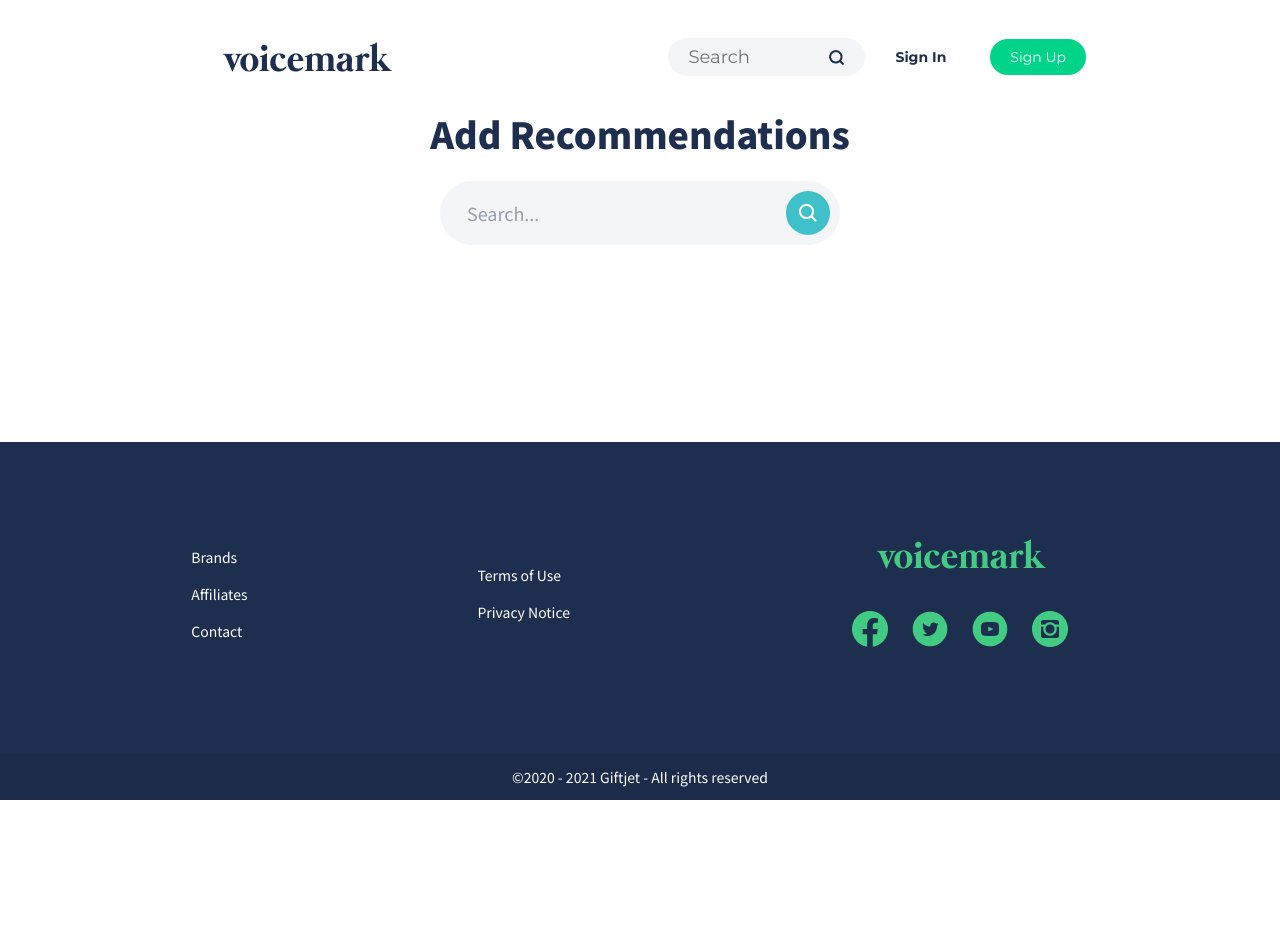
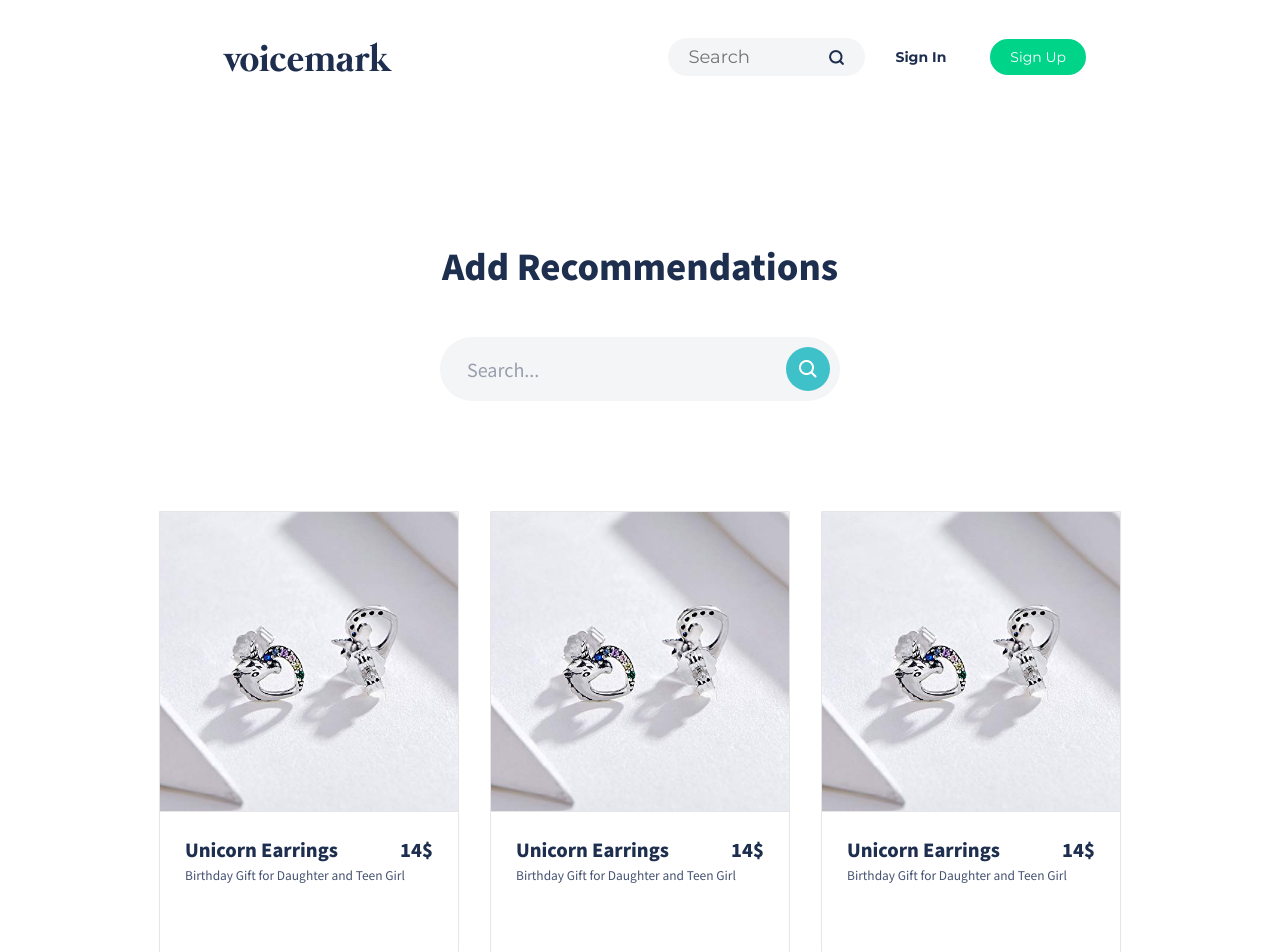
Before and after one commit to mocchi-app/affiliate-fe, a Next.js app: page /affiliate/dashboard in a window 1280 px wide. Shown: the top 952 px of the page. Before the commit the page ends 800 px from the top, so only its background shows below. Built offline with nearby package versions, Linux system fonts and the light colour scheme.

Commit message:
add styled for gift cards

```diff
--- a/components/card.js
+++ b/components/card.js
@@ -1,66 +1,89 @@
 import styled from 'styled-components';
 import Link from 'next/link';
 
-const Card = ({ article }) => {
-  const imageUrl = article.image ? article.image.url : null;
-  const { price, brandName, description, btn, title, id, owner } = article;
-
+const Card = ({ name, description, price, img }) => {
   return (
-    <Link href={{ pathname: `/articles/${article.slug}` }}>
-      <ArticleCard>
-        <ImgContainer imageUrl={imageUrl}>
+    // <Link href={{ pathname: `/gift/${gift.slug}` }}>
+    <GiftCard>
+      <ImgContainer imageUrl={img}>
         {/* <img src={imageUrl} alt={article.slug} /> */}
+        <Overlay className='overlay'>
+          <DetailsLink><img src="/images/search.png" alt="details" /> Products Details</DetailsLink>
+          <AddToList><img src="/images/heart.png" alt="add to list" /> Add to List</AddToList>
+        </Overlay>
       </ImgContainer>
       <CardMeta>
         <TopSection>
           <FlexContainer>
-              <GiftName>{title || ' '}</GiftName>
+            <GiftName>{name || ''}</GiftName>
             {price && <Price>{price}</Price>}
           </FlexContainer>
-            {brandName && <Brand>{brandName}</Brand>}
           {description && (
             <Description>
-                <>
-                  {description} <strong>Read More</strong>
-                </>
+              <>{description}</>
             </Description>
           )}
         </TopSection>
-          <Container>
-            <OwnerInfo>
-              <img src='/images/giftOwnerIcon.png' alt='gift' />
-              <OwnerName>Jane Cooper</OwnerName>
-            </OwnerInfo>
-
-            <ViewListBtn>View List</ViewListBtn>
-          </Container>
       </CardMeta>
-      </ArticleCard>
-    </Link>
+    </GiftCard>
+    // </Link>
   );
 };
+
+const DetailsLink = styled.a`
+  color: #1e2e4f;
+  font-size: 18px;
+  font-family: 'Noto Sans TC', sans-serif;
+  padding: 16px 25px;
+  display: flex;
+  align-items: center;
+  background: #fff;
+  border-radius: 60px;
+  font-weight: bold;
+  width: 236px;
+  margin-bottom: 16px;
+  text-align: center;
+
+  img {
+    width: 16px;
+    height: 16px;
+    margin-right: 18px;
+  }
+`;
+
+const AddToList = styled(DetailsLink)`
+  background: none;
+  border: 2px solid #fff;
+  color: #fff;
+
+  img {
+    width: 20px;
+    height: 18px;
+    margin-right: 18px;
+  }
+`;
+
+const Overlay = styled.div`
+  background: linear-gradient(180deg, #949494 0%, rgba(0, 0, 0, 0) 100%);
+  height: 100%;
+  display: none;
+  flex-direction: column;
+  align-items: center;
+  justify-content: center;
+`;
 
 const Description = styled.div`
   font-size: 12px;
   line-height: 16px;
   font-family: 'Noto Sans TC', sans-serif;
   color: #44516f;
-  margin-top: 12px;
+  margin-top: 5px;
+  margin-bottom: 50px;
 `;
 
 const TopSection = styled.div`
   margin-bottom: 14px;
-`;
-
-const Brand = styled.div`
-  color: #44516f;
-  text-transform: capitalize;
-  font-family: 'Noto Sans TC', sans-serif;
-  font-style: normal;
-  font-weight: 600;
-  font-size: 12px;
-  line-height: 16px;
-  margin-top: 2px;
+  cursor: pointer;
 `;
 
 const Price = styled.span`
@@ -77,18 +100,23 @@ const FlexContainer = styled.div`
   justify-content: space-between;
 `;
 
-const ArticleCard = styled.div`
+const GiftCard = styled.div`
   width: 300px;
   border: 1px solid #e7e6e6;
   border-radius: 0px 0px 8px 8px;
   margin-bottom: 30px;
+
+  &:hover {
+    .overlay {
+      display: flex;
+    }
+  }
 `;
 
 const ImgContainer = styled.div`
-  /* width: 300px; */
   height: 300px;
   border-bottom: 1px solid #e7e6e6;
-  background-image: ${props => `url(${props.imageUrl})`};
+  background-image: ${(props) => `url(${props.imageUrl})`};
   background-size: cover;
   background-repeat: no-repeat;
   background-position: 50% 50%;
@@ -96,7 +124,6 @@ const ImgContainer = styled.div`
 
 const CardMeta = styled.div`
   padding: 25px;
-  /* width: 300px; */
 `;
 
 const GiftName = styled.div`
@@ -106,23 +133,6 @@ const GiftName = styled.div`
   font-weight: bold;
   font-size: 18px;
   line-height: 25px;
-`;
-
-const Container = styled.div`
-  display: flex;
-  justify-content: space-between;
-`;
-
-const OwnerInfo = styled.div`
-  display: flex;
-  align-items: center;
-`;
-
-const OwnerName = styled.div`
-  margin-left: 13px;
-  font-size: 14px;
-  line-height: 19px;
-  font-family: 'Noto Sans TC', sans-serif;
 `;
 
 const ViewListBtn = styled.a`
--- a/pages/affiliate/dashboard.js
+++ b/pages/affiliate/dashboard.js
@@ -1,7 +1,5 @@
 import styled from 'styled-components';
 import Card from 'components/card';
-
-const gifts = new Array(7);
 
 const Dashboard = () => {
   return (
@@ -12,8 +10,16 @@ const Dashboard = () => {
         <img src='/images/search-white.png' alt='search' />
       </SearchContainer>
       <CardsContainer>
-        {gifts.map((gift, i) => {
-          return <Card gift={gift} key={i} />;
+        {Array.from(Array(9)).map((gift, i) => {
+          return (
+            <Card
+              name='Unicorn Earrings'
+              description='Birthday Gift for Daughter and Teen Girl'
+              price='14$'
+              img={'/images/earnings.jpg'}
+              key={i}
+            />
+          );
         })}
       </CardsContainer>
     </>
@@ -45,7 +51,7 @@ const SearchContainer = styled.div`
   }
 
   img {
-    background: #3FC1C9;
+    background: #3fc1c9;
     padding: 10px;
     border-radius: 50%;
     position: absolute;
@@ -59,10 +65,10 @@ const SearchContainer = styled.div`
 const Title = styled.h1`
   color: #1e2e4f;
   text-align: center;
-  font-size: 36px;
-  line-height: 49px;
+  font-size: 34px;
+  line-height: 62px;
   font-family: 'Noto Sans TC', sans-serif;
-  margin: 0 0 23px;
+  margin: 126px 0 40px;
   font-weight: bold;
 `;
 
@@ -71,7 +77,7 @@ const CardsContainer = styled.section`
   justify-content: space-evenly;
   flex-wrap: wrap;
   max-width: 80%;
-  margin: 0 auto 120px auto;
+  margin: 110px auto 120px auto;
 `;
 
 export default Dashboard;
--- a/pages/affiliate/onboarding/index.js
+++ b/pages/affiliate/onboarding/index.js
@@ -49,7 +49,7 @@ export default function Onboarding() {
 
         <PaymentSection>
           <Title className='title-payment'>Payment</Title>
-          <Link href='/affiliate/onboarding/payment'>
+          <Link href={'/affiliate/onboarding/payment'}>
             <Button className='payment'>Add Payment</Button>
           </Link>
         </PaymentSection>
@@ -59,7 +59,7 @@ export default function Onboarding() {
             <Button className='cancel'>Cancel</Button>
           </Link>
           {/* TODO: add handleSave and redirect */}
-          <Link href='/affiliate/dashboard'>
+          <Link href={'/affiliate/dashboard'}>
             <Button>Save</Button>
           </Link>
         </BtnContainer>
--- a/pages/affiliate/onboarding/payment.js
+++ b/pages/affiliate/onboarding/payment.js
@@ -28,7 +28,7 @@ export default function Payment() {
             </Inputs>
           </CardDetails>
           <Input type='text' className='cardNumber' placeholder='Card Number' />
-          <Link href='/brand/sign-up/comission'>
+          <Link href={'/affiliate/dashboard'}>
             <Btn>Next</Btn>
           </Link>
         </Form>
```
Also changed, not shown: public/images/earnings.jpg (added), public/images/heart.png (added). Lines whose indentation alone changed are shown as unchanged.
